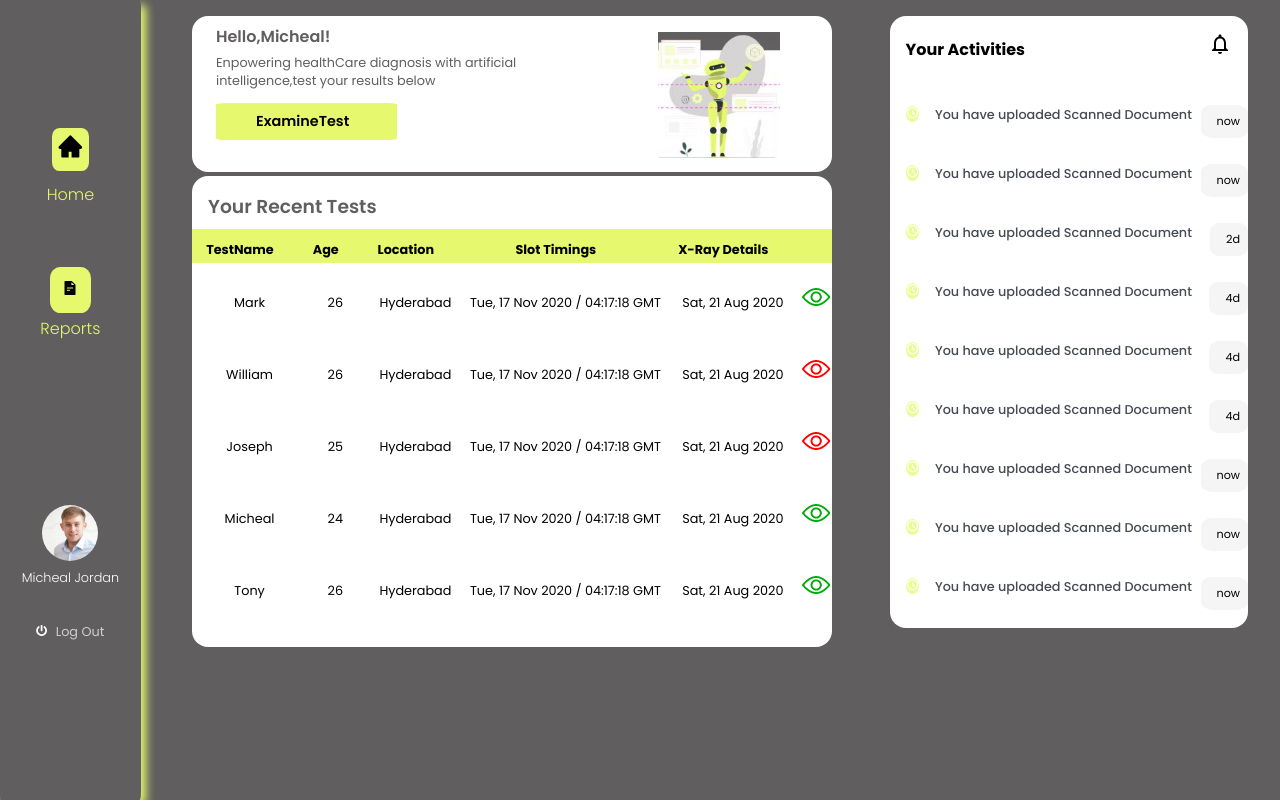
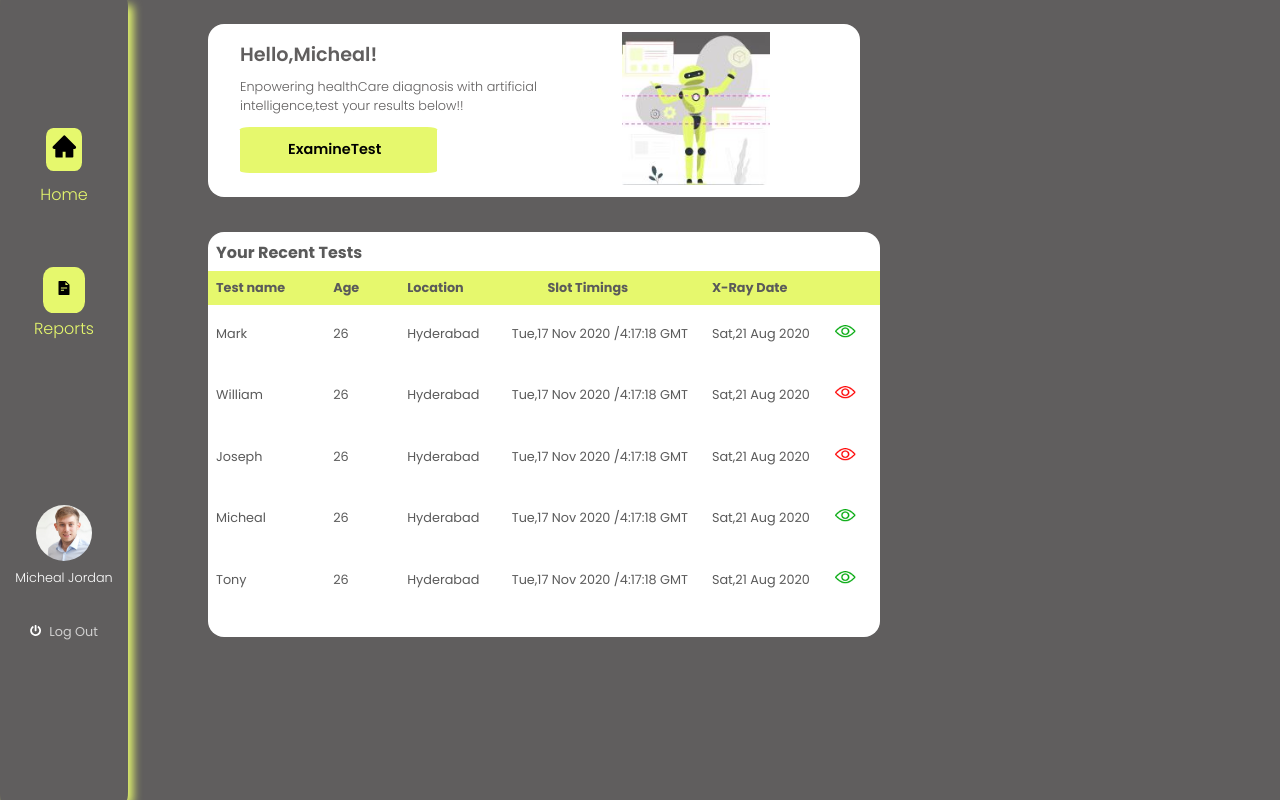
Before and after one commit to gopidev3/HealthSlotBooking, a React (Create React App) app: page /HomePage in a window 1280 px wide. Shown: the top 800 px of the page. Built offline with nearby package versions, Linux system fonts and the light colour scheme.

Commit message:
First Commit

```diff
--- a/src/App.js
+++ b/src/App.js
@@ -32,7 +32,7 @@ function App() {
            <Route exact path = "/OnGoingTaks" component = {OnGoingTasks}/>
            {/* <CompletedTasks/>   */}
            <Route exact path = "/CompletedTasks" component = {CompletedTasks}/>
-            <Footer/>
+            {/* <Footer/>  */}
       </div>
    </Router>
 
--- a/src/Components/Footer/Footer.scss
+++ b/src/Components/Footer/Footer.scss
@@ -11,84 +11,30 @@
         position: fixed;
         bottom: -0rem;
         filter: drop-shadow(5px 5px 5px #E6f86d);
-        padding: 0.5rem 0rem 0rem 0rem;
     }
-
-
     .sticky-health-fter-content {
-        display: flex;
-        justify-content: space-around;
+        display: grid;
+         place-items: center;
+        grid-template-columns: auto auto;
     }
-
-    .sticky-healthslot-cont1 i {
-        color:#E6f86d;
-        font-size: 160%;
+   .sticky-healthslot-cont1,.sticky-healthslot-cont2{
+        width:100%;
+        height:100%;
         text-align: center;
-        padding-left: 0.5rem;
+        i{
+            color:#000;
+            font-size: 1.5rem;
+        }
+        p{
+            color:#000;
+            font-size: 0.8rem;
+            font-family: 'Poppins';
+        }
     }
-
-    .sticky-healthslot-cont1 p {
-        font-size: 0.8rem;
-        color: #000;
-        font-family: 'Poppins';
-        padding: 0rem 0rem 0rem 0.2rem;
+    .sticky-healthslot-cont1:hover{
+        background-color: #E6f86d;
     }
-
-    .sticky-healthslot-cont2 i{
-        color: #E6f86d;
-        font-size: 160%;
-        padding: 0rem 0rem 0rem 0.5rem;
-    }
-
-    .sticky-healthslot-cont2 p{
-         text-align: center;
-         color: #000;
-         font-size: 0.8rem;
-         font-family: 'Poppins';
+    .sticky-healthslot-cont2:hover{
+        background-color: #E6f86d;
     }
 }
-
-@media screen and (max-width:414px) and (min-width:361px){
-    .sticky-health-fter{
-        // display: none;
-        background-color:#606e5e;
-        width:100%;
-        position: fixed;
-        bottom: -0rem;
-        filter: drop-shadow(5px 5px 5px #E6f86d);
-        padding: 0.5rem 0rem 0rem 0rem;
-    }
-
-    .sticky-health-fter-content {
-        display: flex;
-        justify-content: space-around;
-    }
-
-    .sticky-healthslot-cont1 i {
-        color: #E6f86d;
-        font-size: 160%;
-        padding: 0rem 0rem 0rem 0.5rem;
-    }
-
-
-    .sticky-healthslot-cont1 p {
-        font-size: 0.8rem;
-        color: #fff;
-        font-family: 'Poppins';
-        padding: 0rem 0rem 0rem 0.2rem;
-    }
-
-    .sticky-healthslot-cont2 i{
-        color: #E6f86d;
-        font-size: 160%;
-        padding: 0rem 0rem 0rem 0.5rem;
-    }
-
-    .sticky-healthslot-cont2 p{
-         text-align: center;
-         color: #fff;
-         font-size: 0.8rem;
-         font-family: 'Poppins';
-    }
-
-}
--- a/src/Components/Home/SideBar.scss
+++ b/src/Components/Home/SideBar.scss
@@ -10,7 +10,7 @@ body{
 
 .Side-bar {
     @include sideBar(#605e5e, 1rem,10%);
-    width:11%;
+    width:10%;
     height:100vh;
     border-radius: 1%;
     filter: drop-shadow(5px 5px 5px #E6f86d);
--- a/src/Components/HomePage/HomePage.js
+++ b/src/Components/HomePage/HomePage.js
@@ -10,11 +10,12 @@ const HomePage = () => {
     return (
       <div className = "main-root">
          <div className = "Second-Health-slot-maindiv">
+           <div className = "Second-Health-card">
             <div className = "Subont-main-content">
               <div className  = "subont1">
                 <h3>Hello,Micheal!</h3>
                  <p>Enpowering healthCare diagnosis with artificial
-                    intelligence,test your results below
+                    intelligence,test your results below!!
                 </p>
               </div>
                <div className = "subont-img">
@@ -25,61 +26,69 @@ const HomePage = () => {
                 </div>
             </div>
            </div>
+       </div>
 
        <div className = "Second-health-card-maindiv">
+          <div className = "Table-card">
             <h3>Your Recent Tests</h3>
-             <table className = "myt2">
+              <table className = "health-care-table">
+                <thead>
                   <tr>
-                  <th>TestName</th>
+                    <th>Test name</th>
                     <th>Age</th>
                     <th>Location</th>
-                  <th className = "thm">Slot Timings</th>
-                  <th>X-Ray Details</th>
+                    <th>Slot Timings</th>
+                    <th>X-Ray Date</th>
                     <th> </th>
                   </tr>
+                </thead>
+                <tbody>
                   <tr>
                    <td>Mark</td>
                    <td>26</td>
                    <td>Hyderabad</td>
-                      <td>Tue, 17 Nov 2020 / 04:17:18 GMT</td>
-                      <td>Sat, 21 Aug 2020</td>
+                   <td>Tue,17 Nov 2020 /4:17:18 GMT</td>
+                   <td>Sat,21 Aug 2020</td>
                    <td><img src = {eye1_img} alt = ""/></td>
                  </tr>
                   <tr>
                    <td>William</td>
                    <td>26</td>
                    <td>Hyderabad</td>
-                      <td>Tue, 17 Nov 2020 / 04:17:18 GMT</td>
-                      <td>Sat, 21 Aug 2020</td>
+                   <td>Tue,17 Nov 2020 /4:17:18 GMT</td>
+                   <td>Sat,21 Aug 2020</td>
                    <td><img src = {eye3_img} alt = ""/></td>
                  </tr>
                   <tr>
                    <td>Joseph</td>
-                      <td>25</td>
+                   <td>26</td>
                    <td>Hyderabad</td>
-                      <td>Tue, 17 Nov 2020 / 04:17:18 GMT</td>
-                      <td>Sat, 21 Aug 2020</td>
+                   <td>Tue,17 Nov 2020 /4:17:18 GMT</td>
+                   <td>Sat,21 Aug 2020</td>
                    <td><img src = {eye3_img} alt = ""/></td>
                  </tr>
                   <tr>
                    <td>Micheal</td>
-                      <td>24</td>
+                   <td>26</td>
                    <td>Hyderabad</td>
-                      <td>Tue, 17 Nov 2020 / 04:17:18 GMT</td>
-                      <td>Sat, 21 Aug 2020</td>
+                   <td>Tue,17 Nov 2020 /4:17:18 GMT</td>
+                   <td>Sat,21 Aug 2020</td>
                    <td><img src = {eye1_img} alt = ""/></td>
                  </tr>
                   <tr>
                    <td>Tony</td>
                    <td>26</td>
                    <td>Hyderabad</td>
-                      <td>Tue, 17 Nov 2020 / 04:17:18 GMT</td>
-                      <td>Sat, 21 Aug 2020</td>
+                   <td>Tue,17 Nov 2020 /4:17:18 GMT</td>
+                   <td>Sat,21 Aug 2020</td>
                    <td><img src = {eye1_img} alt = ""/></td>
                  </tr>
+               </tbody>
              </table>
           </div>
+        </div>
 
+           {/* <div className = "third-card-maindiv">
              <div className = "third-health-Card">
              <div className = "header-bar-main">
                <div className = "header-bar">
@@ -87,57 +96,8 @@ const HomePage = () => {
                   <i><MdNotificationsNone/></i>
              </div>
           </div>
-
-             <div className = "third-health-content-main">
-               <div className = "third-cont-1">
-                 <button className = "slot1-button"><i><HiOutlineClock/></i></button>
-                  <span>You have uploaded Scanned Document</span>
-                   <button className = "slot2-button">now</button>
       </div>
-
-                <div className = "third-cont-1">
-                 <button className = "slot1-button"><i><HiOutlineClock/></i></button>
-                  <span>You have uploaded Scanned Document</span>
-                   <button className = "slot2-button">now</button>
-                </div>
-
-                <div className = "third-cont-1">
-                 <button className = "slot1-button"><i><HiOutlineClock/></i></button>
-                  <span>You have uploaded Scanned Document</span>
-                   <button className = "slot2-button">2d</button>
-                </div>
-                <div className = "third-cont-1">
-                 <button className = "slot1-button"><i><HiOutlineClock/></i></button>
-                  <span>You have uploaded Scanned Document</span>
-                   <button className = "slot2-button">4d</button>
-                </div>
-                <div className = "third-cont-1">
-                 <button className = "slot1-button"><i><HiOutlineClock/></i></button>
-                  <span>You have uploaded Scanned Document</span>
-                   <button className = "slot2-button">4d</button>
-                </div>
-                <div className = "third-cont-1">
-                 <button className = "slot1-button"><i><HiOutlineClock/></i></button>
-                  <span>You have uploaded Scanned Document</span>
-                   <button className = "slot2-button">4d</button>
-                </div>
-                <div className = "third-cont-1">
-                 <button className = "slot1-button"><i><HiOutlineClock/></i></button>
-                  <span>You have uploaded Scanned Document</span>
-                   <button className = "slot2-button">now</button>
-                </div>
-                <div className = "third-cont-1">
-                 <button className = "slot1-button"><i><HiOutlineClock/></i></button>
-                  <span>You have uploaded Scanned Document</span>
-                   <button className = "slot2-button">now</button>
-                </div>
-                <div className = "third-cont-1">
-                 <button className = "slot1-button"><i><HiOutlineClock/></i></button>
-                  <span>You have uploaded Scanned Document</span>
-                   <button className = "slot2-button">now</button>
-                </div>
-            </div>
-        </div>
+   </div> */}
 </div>
 
     )
--- a/src/Components/HomePage/HomePage.scss
+++ b/src/Components/HomePage/HomePage.scss
@@ -8,46 +8,46 @@
 
 .Second-Health-slot-maindiv{
     position: absolute;
-    top:0rem;
-    left:1rem;
-    background-color:#fff;
-    width:50%;
+    top:0.5rem;
+    left:2rem;
     border-radius: 1rem;
 }
 
-.Subont-main-content{
-    text-align: left;
-    padding: 0rem 0rem 0rem 1.5rem;
+.Second-Health-card {
+    background-color: #fff;
+    width:100%;
+    padding: 0rem 3rem 1rem 0rem;
+    border-radius: 1rem;
 }
-
-.subont1 h3{
+.Subont-main-content {
+    padding: 1rem 0rem 0rem 2rem;
+}
+.subont1 h3 {
+      font-family: 'Poppins';
+      font-size: 1.2rem;
+      color: #605e5e;
+      font-weight: 550;
+}
+.subont1 p{
+    font-size: 0.8rem;
     font-family: 'Poppins';
-    font-weight: 600;
-    font-size: 1rem;
-    color: #605e5e;
+    line-height: 1.5;
     padding: 0.5rem 0rem 0rem 0rem;
-}
-
-.subont1 p{
-    font-family: 'Poppins';
-    font-size: 0.8rem;
+    font-weight: 300;
     color: #605e5e;
     width:60%;
-    padding: 0.3rem 0rem 0.8rem 0rem;
 }
-
-.subont-img{
-   position: absolute;
-   top:1rem;
-   right:0rem;
+.subont-img {
+    position: absolute;
+    top:0.5rem;
+    right:1rem;
 }
 
 .subont-img img {
-    width:70%;
+    width:85%;
 }
-
 .yt-button {
-    padding: 0rem 0rem 2rem 0rem;
+    padding:0.7rem 0rem 0.5rem 0rem;
 }
 
 .yt-button button {
@@ -55,110 +55,61 @@
     background-color: #E6F86D;
     border-radius: 5%;
     font-size: 0.9rem;
-    padding: 0.5rem 3rem 0.5rem 2.5rem;
+    padding: 0.8rem 3.5rem 0.8rem 3rem;
     font-family: 'Poppins';
     font-weight: 600;
 }
-.Second-health-card-maindiv{
-    position:absolute ;
-    left:1rem;
-    top:10rem;
-    height:auto;
+
+.Second-health-card-maindiv {
+    position: absolute;
+    top:13.5rem;
+    left:2rem;
+}
+.Table-card {
+    background-color: #fff;
+    box-sizing: border-box;
     border-radius: 1rem;
-    background-color: #fff;
-    width:50%;
-    padding: 0rem 0rem 1.5rem 0rem;
+    padding-bottom: 1.5rem;
+}
+.Table-card h3 {
+    font-family: 'Poppins';
+    padding: 0.5rem 0rem 0.4rem 0.5rem;
+    color: #5a5a5a;
+    font-size: 1rem;
+}
+.health-care-table {
+    border-collapse: collapse;
 }
 
-.Second-health-card-maindiv h3 {
+.health-care-table thead tr th{
+    background-color: #E6F86D;
+    font-size: 0.8rem;
+    color: #5a5a5a;
+    padding: 0.5rem 2.5rem 0.5rem 0.5rem;
+}
+.health-care-table tbody{
+    text-align: left;
+}
+.health-care-table tbody tr td {
     font-family: 'Poppins';
-    font-weight: 600;
-    color: #605e5e;
-    padding: 1rem 0rem 0.5rem 1rem;
+    font-size: 0.8rem;
+    color: #5a5a5a;
+    padding: 1.2rem 1rem 1.5rem 0.5rem;
 }
-
-.Second-health-card-maindiv .myt2 {
+.health-care-table tbody tr td img {
+    width:70%;
+}
+.third-card-maindiv{
+    position: absolute;
+    left:65%;
+    top:3rem;
+}
+.third-health-Card {
     width:100%;
-    text-align: center;
-    border-collapse: collapse;
-    line-height: 2.0;
-}
-
-.myt2 th {
-    font-size: 0.8rem;
-    background-color: #E6F86D;
-    padding: 0rem 0.2rem 0rem 0.8rem;
-    font-family: 'Poppins';
-}
-
-.myt2 td {
-    padding: 0.8rem 0rem 0rem 0.5rem;
-    line-height: 4.0;
-    font-family: 'Poppins';
-    font-size: 0.7rem;
-}
-
-.third-health-Card {
     background-color: #fff;
-    width:28%;
-    position: absolute;
-    height:auto;
-    border-radius: 1rem;
-    right: 13rem;
     box-sizing: border-box;
 }
 
-.header-bar-main .header-bar{
-     display: flex;
-     justify-content: space-between;
-     align-items:flex-end;
-     padding: 0.5rem 1rem 0rem 0rem;
-}
-
- .header-bar h3{
-     font-size: 1rem;
-     font-family: 'Poppins';
-     padding: 0.8rem 0rem 0rem 1rem;
- }
-
- .header-bar i {
-     font-size: 150%;
-     padding: 0.5rem 0rem 0rem 0rem;
- }
-
- .third-health-content-main {
-     padding:1.2rem 0rem 1rem 1rem
- }
-
- .third-cont-1 {
-     padding: 1.5rem 0rem 1rem 0rem;
- }
-
- .third-cont-1 .slot1-button {
-     background-color:#E6F86D;
-     border-radius: 50%;
-     border: none;
-     opacity: 0.7;
-     color: #fff;
- }
-
- .third-cont-1 span {
-       font-size: 0.8rem;
-       font-family: 'Poppins';
-       padding: 0rem 0rem 0rem 1rem;
-       color: #464a53;
-       font-weight: 500;
- }
-
- .third-cont-1 .slot2-button {
-     background-color: #f5f5f5;
-     border: none;
-     font-size: 0.7rem;
-     float: right;
-     font-family: 'Poppins';
-     border-radius: 25%;
-     padding: 0.5rem 0.5rem 0.5rem 1rem;
- }
 
 @media screen and (max-width:360px){
     .Second-Health-slot-maindiv {
--- a/src/Components/Tasks/CompletedTasks.js
+++ b/src/Components/Tasks/CompletedTasks.js
@@ -1,7 +1,7 @@
 import React from 'react';
 import "./CompletedTasks.scss";
 import eye1_img from '../../Assets/imgs/eye1_img.png';
-import { AiFillExclamationCircle } from "react-icons/ai";
+import { AiOutlineExclamationCircle} from "react-icons/ai";
 import eye2_img from '../../Assets/imgs/eye2_img.png';
 import Robo1_img from '../../Assets/imgs/Robo1_img.JPG';
 
@@ -31,35 +31,35 @@ const CompletedTasks = () => {
                 <img src = {eye1_img} alt = ""/>
                  <p>Hyderabad</p>
                 <span className = "cl-span">Tue 17th Nov/4:17:18 GMT</span>
-                <i className = "I-T"><AiFillExclamationCircle/></i>
+                <i className = "I-T"><AiOutlineExclamationCircle/></i>
             </div>
             <div className = "Seventh-heallth-Card">
                  <span>William</span>
                 <img src = {eye2_img} alt = ""/>
                  <p>Hyderabad</p>
                  <span className = "cl-span">Tue 17th Nov/4:17:18 GMT</span>
-                 <i className = "I-T"><AiFillExclamationCircle/></i>
+                 <i className = "I-T"><AiOutlineExclamationCircle/></i>
             </div>
             <div className = "Seventh-heallth-Card">
                  <span>Joseph</span>
                 <img src = {eye2_img} alt = ""/>
                  <p>Hyderabad</p>
                 <span className = "cl-span">Tue 17th Nov/4:17:18 GMT</span>
-                <i className = "I-T"><AiFillExclamationCircle/></i>
+                <i className = "I-T"><AiOutlineExclamationCircle/></i>
             </div>
             <div className = "Seventh-heallth-Card">
                 <span>Micheal</span>
                 <img src = {eye1_img} alt = ""/>
                  <p>Hyderabad</p>
                  <span className = "cl-span">Tue 17th Nov/4:17:18 GMT</span>
-                 <i className = "I-T"><AiFillExclamationCircle/></i>
+                 <i className = "I-T"><AiOutlineExclamationCircle/></i>
             </div>
             <div className = "Seventh-heallth-Card">
                 <span>Tony</span>
                 <img src = {eye1_img} alt = ""/>
                  <p>Hyderabad</p>
                  <span className = "cl-span">Tue 17th Nov/4:17:18 GMT</span>
-                 <i className = "I-T"><AiFillExclamationCircle/></i>
+                 <i className = "I-T"><AiOutlineExclamationCircle/></i>
             </div>
            </div>
         </div>
--- a/src/Components/Tasks/CompletedTasks.scss
+++ b/src/Components/Tasks/CompletedTasks.scss
@@ -73,8 +73,10 @@
     .Seventh-heallth-Card{
         margin-bottom: 0.5rem;
         background-color: #fff;
-        padding: 0.5rem 0rem 0rem 0.5rem;
+        padding: 0.5rem 0rem 0.8rem 0.5rem;
         border-radius: 0.5rem;
+        width:100%;
+        border-left:0.5rem solid #E6f86d;
     }
 
     .Seventh-heallth-Card span {
@@ -86,12 +88,13 @@
 
     .Seventh-heallth-Card img {
         float: right;
-        width: 9%;
+        width: 8%;
+        padding: 0rem 0.5rem 0rem 0rem;
     }
 
     .Seventh-heallth-Card i {
-        color:#008683;
         float: right;
+        width:9%;
     }
 
     .Seventh-heallth-Card p {
@@ -200,6 +203,7 @@
     .Seventh-heallth-Card i {
         color:#008683;
         float: right;
+
     }
 
     .Seventh-heallth-Card p {
```
Lines whose indentation alone changed are shown as unchanged.
